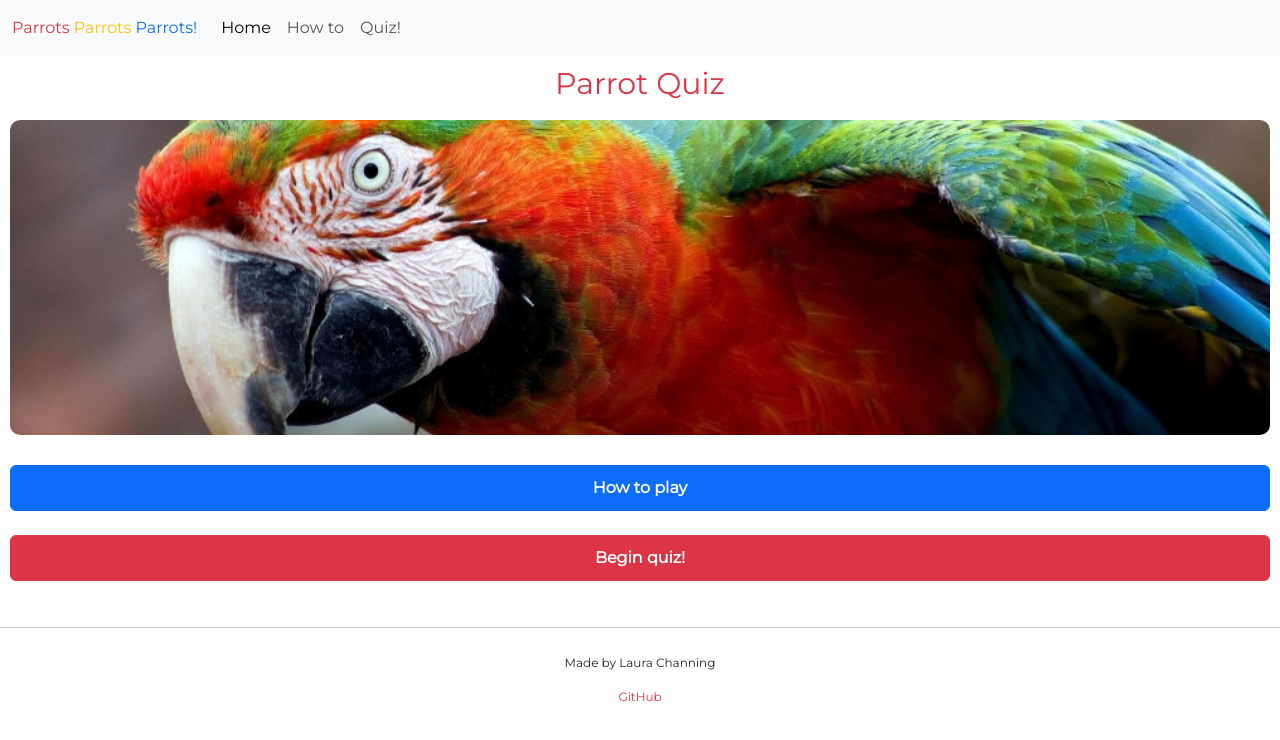
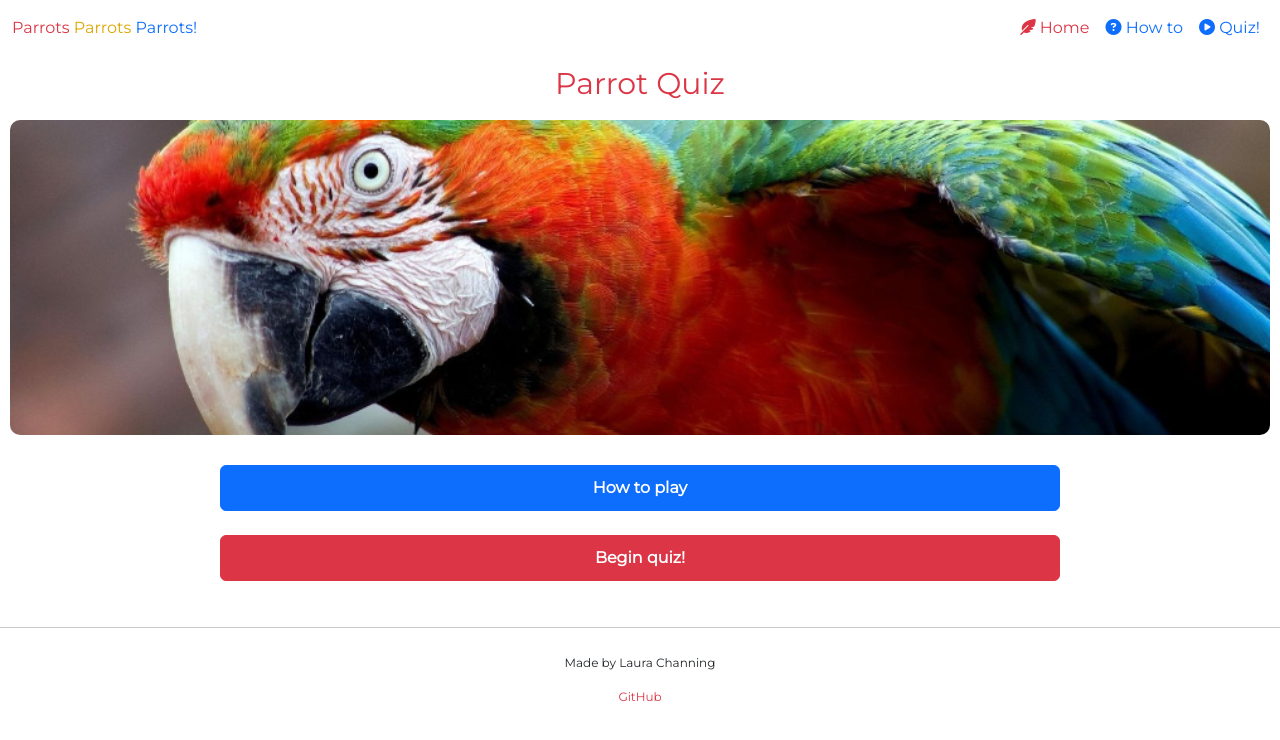
Before and after one commit to lrchnnng/parrot-quiz, a website: page index.html in a window 1280 px wide. Drawn offline with nearby package versions, Linux system fonts and the light colour scheme.

Commit message:
added icons and styled navbar

```diff
--- a/assets/css/style.css
+++ b/assets/css/style.css
@@ -1,6 +1,10 @@
+@include media-breakpoint-up(sm) { ... }
+@include media-breakpoint-up(md) { ... }
+@include media-breakpoint-up(lg) { ... }
+
 :root {
     --red: #DC3545;
-    --gold: #FFC107;
+    --gold: #dda703;
     --blue: #0D6EFD;
 }
 
@@ -27,6 +31,16 @@ main {
             color: var(--blue);
         }
     }
+
+    .nav-link {
+        color: var(--blue) !important;
+    }
+
+    .active {
+        color: var(--red) !important;
+    }
+
+
 
     /* Index */
     .index-title {
@@ -153,7 +167,9 @@ main {
 
 /* Tablet Styling*/
 @media screen and (min-width: 768px) {
-
+    nav {
+        font-size: 16px;
+    }
 }
 
 /* Desktop Styling*/
--- a/index.html
+++ b/index.html
@@ -10,22 +10,22 @@
 </head>
 <body>
     <!-- Beginning of nav bar -->
-    <nav class="navbar sticky-top navbar-expand-lg bg-body-tertiary">
+    <nav class="navbar sticky-top navbar-expand-md md-body-tertiary">
         <div class="container-fluid">
           <a class="navbar-brand" href="index.html"><span class="colour1">Parrots </span><span class="colour2">Parrots </span><span class="colour3">Parrots!</span></a>
           <button class="navbar-toggler" type="button" data-bs-toggle="collapse" data-bs-target="#navbarNav" aria-controls="navbarNav" aria-expanded="false" aria-label="Toggle navigation">
             <span class="navbar-toggler-icon"></span>
           </button>
-          <div class="collapse navbar-collapse" id="navbarNav">
+          <div class="collapse navbar-collapse justify-content-end" id="navbarNav">
             <ul class="navbar-nav">
               <li class="nav-item">
-                <a class="nav-link active" aria-current="page" href="index.html">Home</a>
+                <a class="nav-link active" aria-current="page" href="index.html"><i class="fas fa-feather-alt"></i> Home</a>
               </li>
               <li class="nav-item">
-                <a class="nav-link" href="how-to.html">How to</a>
+                <a class="nav-link" href="how-to.html"><i class="fas fa-question-circle"></i> How to</a>
               </li>
               <li class="nav-item">
-                <a class="nav-link" href="quiz.html">Quiz!</a>
+                <a class="nav-link" href="quiz.html"><i class="fas fa-play-circle"></i> Quiz!</a>
               </li>
             </ul>
           </div>
@@ -41,9 +41,9 @@
       <!-- End of header section -->
 
       <!-- Beginning of button navigation -->
-      <div class="buttons d-grid gap-4">
-        <a class="btn btn-primary" type="button" href="how-to.html">How to play</a>
-        <a class="btn btn-danger" type="button" href="quiz.html">Begin quiz!</a>
+      <div class="buttons d-grid gap-4 col-sm-12 col-md-8 col-md-4 mx-auto">
+        <a class="btn btn-primary col-sm-12" type="button" href="how-to.html">How to play</a>
+        <a class="btn btn-danger col-sm-12" type="button" href="quiz.html">Begin quiz!</a>
         <!-- <a class="btn btn-warning" type="button" href="scores.html">Scores</a> -->
       </div>
       <!-- End of button navigation -->
@@ -57,7 +57,7 @@
     <!-- End of footer -->
 
     <script src="https://cdn.jsdelivr.net/npm/bootstrap@5.3.2/dist/js/bootstrap.bundle.min.js" integrity="sha384-C6RzsynM9kWDrMNeT87bh95OGNyZPhcTNXj1NW7RuBCsyN/o0jlpcV8Qyq46cDfL" crossorigin="anonymous"></script>
-
+    <script src="https://kit.fontawesome.com/71ece43db9.js" crossorigin="anonymous"></script>
     <!-- Quiz JS -->
     <script src="assets/js/quiz.js"></script>
 </body>
--- /dev/null
+++ b/package.json
@@ -0,0 +1,5 @@
+{
+  "dependencies": {
+    "bootstrap-icons": "^1.11.1"
+  }
+}
```
Also changed, not shown: how-to.html (+3 -3 lines), quiz.html (+3 -3 lines), score.html (+3 -3 lines), README.md, 1 other file.
